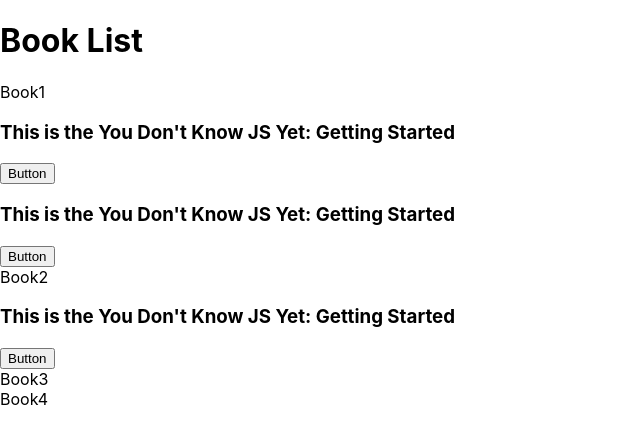
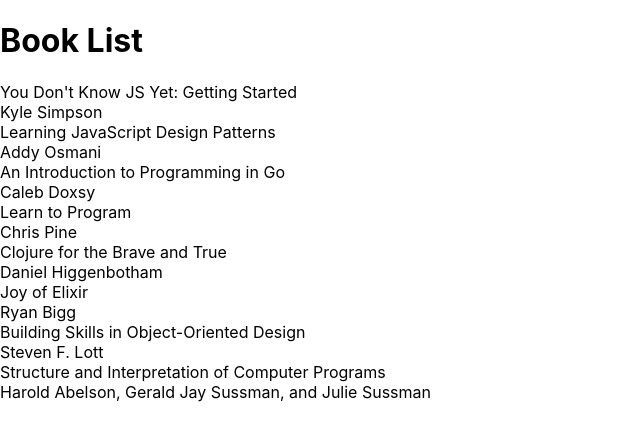
Before and after one commit to Momentum-Team-13/react-freeshelf-lisaismyname0, a React (Create React App) app in the folder react_app/: page / in a window 1280 px wide. Shown: the top 444 px of the page, without its empty margins (0-640 px from the left). Built offline with nearby package versions, Linux system fonts and the light colour scheme.

Commit message:
books showing

```diff
--- a/react_app/src/App.js
+++ b/react_app/src/App.js
@@ -1,7 +1,6 @@
 import logo from './logo.svg';
 import './App.css';
-import InfoButton from './bookData'
-import BookInfo from './bookData'
+import InfoCard from './bookData'
 
 function App() {
   return (
@@ -9,14 +8,9 @@
       <div id= "header"> <h1>Book List</h1></div>
       <div id = "container">
         <div id = "books">
-          <div> Book1
-          <InfoButton/>
-          <BookInfo/>
+          <div>
+          <InfoCard/>
           </div>
-          <div> Book2</div>
-          <InfoButton/>
-          <div> Book3</div>
-          <div> Book4</div>
         </div>
       </div>
     </div>
--- a/react_app/src/bookData.js
+++ b/react_app/src/bookData.js
@@ -1,6 +1,6 @@
 import React from 'react'
 
-export const bookData = [
+export const BOOKS = [
   {
     "title": "You Don't Know JS Yet: Getting Started",
     "author": "Kyle Simpson",
@@ -82,26 +82,14 @@
     "detailedDescription": "Structure and Interpretation of Computer Programs has had a dramatic impact on computer science curricula over the past decade. This long-awaited revision contains changes throughout the text. There are new implementations of most of the major programming systems in the book, including the interpreters and compilers, and the authors have incorporated many small changes that reflect their experience teaching the course at MIT since the first edition was published. A new theme has been introduced that emphasizes the central role played by different approaches to dealing with time in computational models: objects with state, concurrent programming, functional programming and lazy evaluation, and nondeterministic programming. There are new example sections on higher-order procedures in graphics and on applications of stream processing in numerical programming, and many new exercises. In addition, all the programs have been reworked to run in any Scheme implementation that adheres to the IEEE standard."
   }
 ]
-export default InfoButton
 
-export function BookInfo (props){
-  for (let book of bookData){
-    return(
-      <div>
-      <h1>from line 91 {book.title}</h1>
-      </div>
-    )}}
+// console.log (BOOKS)
 
-function InfoButton(props){
-  // console.log("these are props" + props)
-  for (let book of bookData){
-    console.log(book)
-    let title = book.title
-
-  return (
-    <div>
-    <h3>This is the {title}</h3>
-    <button onClick = {() => console.log("Hello")}>Button</button>
-    </div>
-  )
-  }}
+export default function InfoCard(){
+  return(
+    BOOKS.map((book)=> (
+    <div key = {book.title}>
+      <div>{book.title}</div>
+      <div>{book.author}</div>
+    </div>))
+    )}
```
